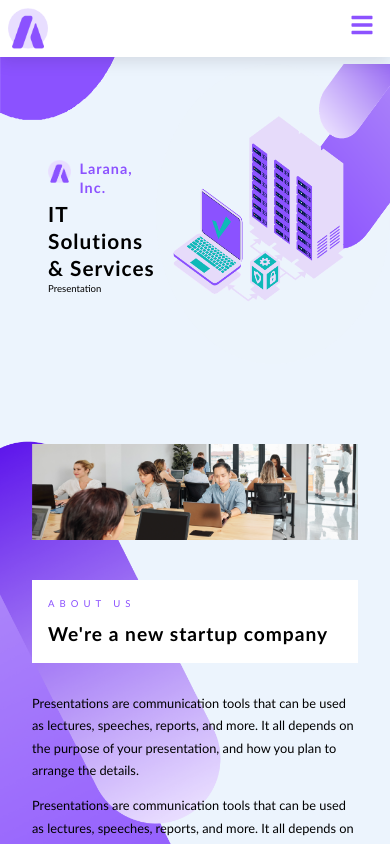
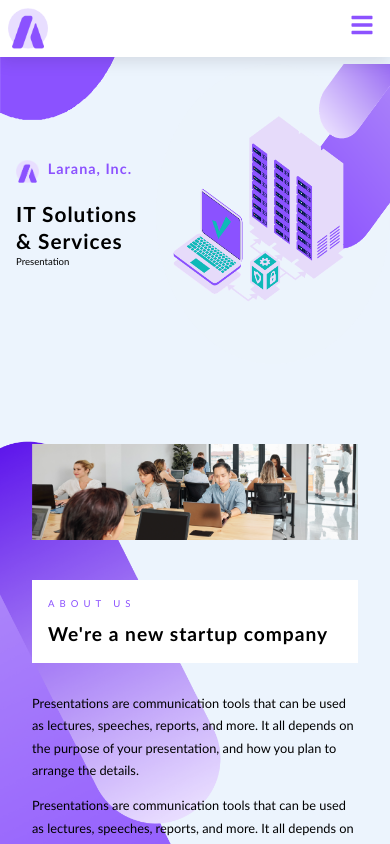
Before and after one commit to MastooraTurkmen/Best-React-Project, a React (Create React App) app: page / in a window 390 px wide. Shown: the top 844 px of the page. Built offline with nearby package versions, Linux system fonts and the light colour scheme.

Commit message:
fixing the width

```diff
--- a/src/index.css
+++ b/src/index.css
@@ -22,7 +22,6 @@
   margin: 0;
   padding: 0;
   line-height: 1.75;
-  /* overflow-x: hidden; */
 }
 
 h1,
@@ -1106,11 +1105,6 @@
 /* from section 3 to section 5 tablet */
 
 @media screen and (max-width: 1300px) {
-
-  body {
-    /* overflow-x: hidden; */
-  }
-
   .about-company,
   .about-us {
     padding: 2em;
@@ -1293,9 +1287,6 @@
 }
 
 @media screen and (max-width: 1050px) {
-  body {
-    /* overflow-x: hidden; */
-  }
 
   .nav-header img {
     width: 30px;
@@ -1573,14 +1564,9 @@
 /* from section 3 to section 5 mobile 750px */
 
 @media screen and (max-width: 750px) {
-
   .section-8-img2,
   .section-8-img1 {
     display: none;
-  }
-
-  body {
-    /* overflow-x: hidden; */
   }
 
   .about-company {
@@ -1846,6 +1832,10 @@
     width: 40px;
   }
 
+  .section-content {
+    margin-left: 1em;
+  }
+
   .section-content-header {
     font-size: 1.3em;
     margin-top: 0;
```
